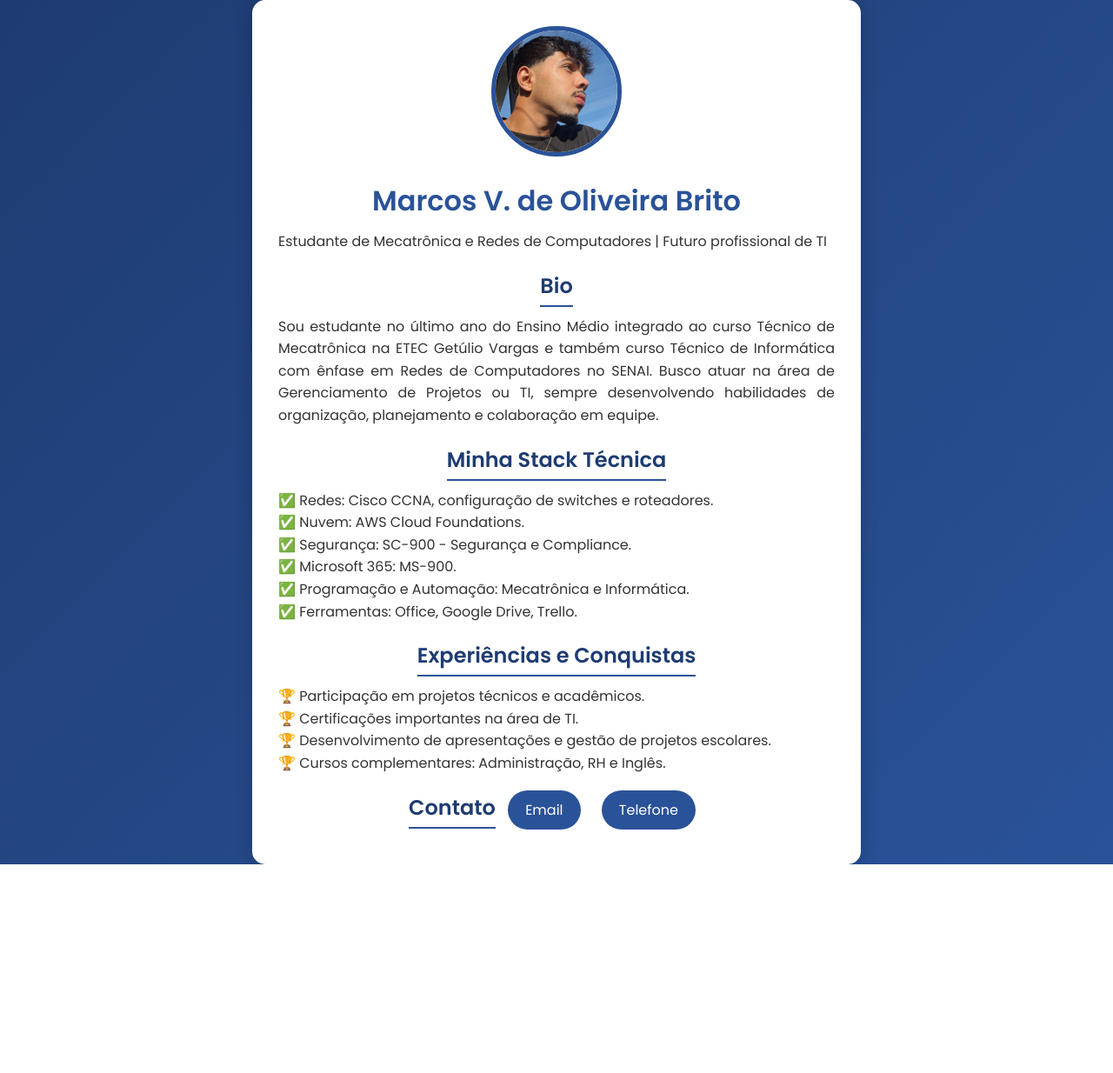
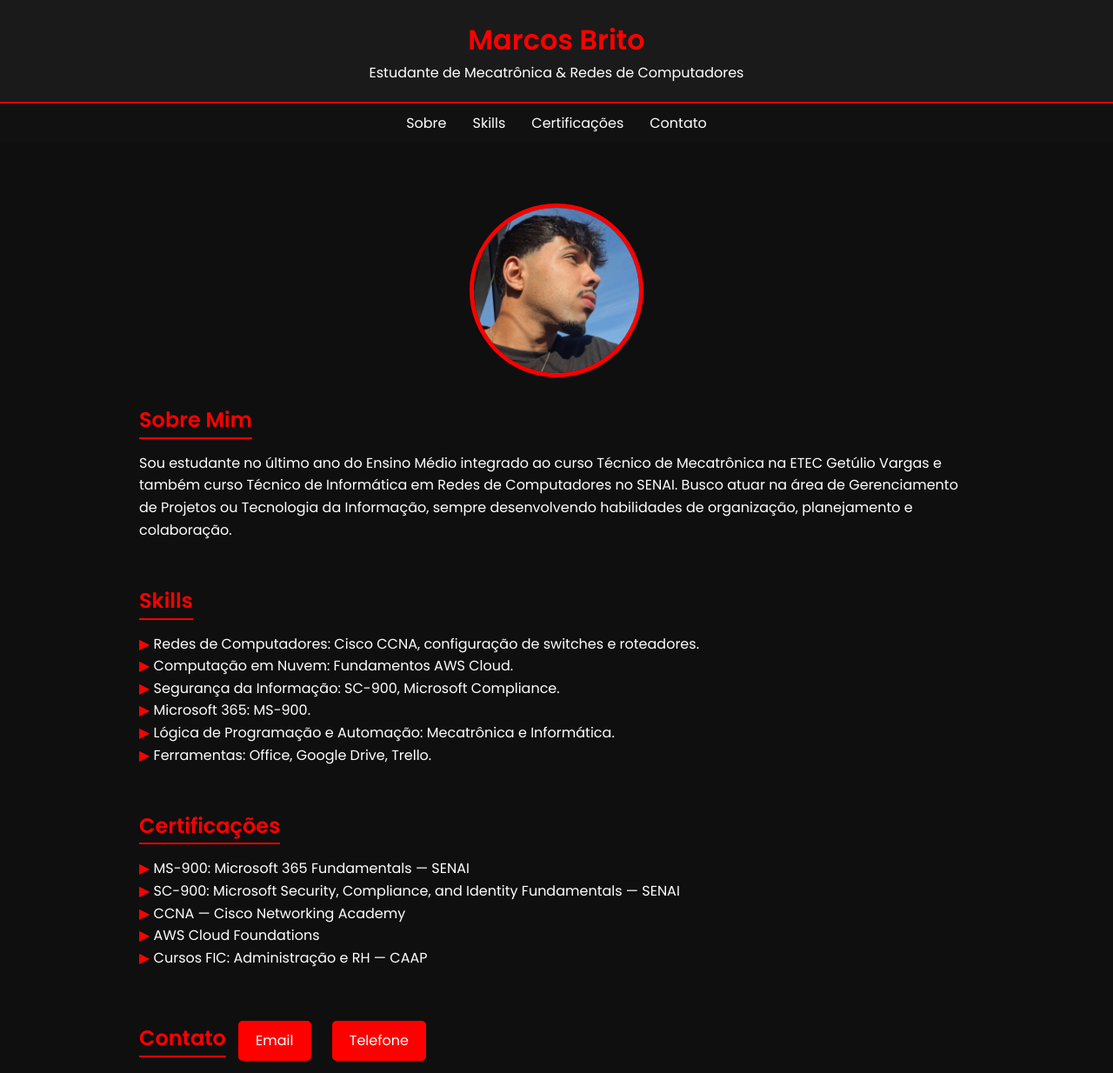
Before and after one commit to marcossbritto/html-principal, a plain HTML site: page index.html in a window 1280 px wide. Shown: the top 1234 px of the page at 87% size. Before the commit the page ends 994 px from the top, so only its background shows below. Drawn offline with Linux system fonts and the light colour scheme.

Commit message:
<update>: Adicionando index.html

```diff
--- a/index.html
+++ b/index.html
@@ -2,7 +2,7 @@
 <html lang="pt-BR">
 <head>
   <meta charset="UTF-8">
-    <meta name="viewport" content="width=device-width, initial-scale=1.0">
+  <meta name="viewport" content="width=device-width, initial-scale=1">
   <title>Portfólio - Marcos Brito</title>
   <link href="https://fonts.googleapis.com/css2?family=Poppins:wght@400;600&display=swap" rel="stylesheet">
   <style>
@@ -13,97 +13,143 @@
       font-family: 'Poppins', sans-serif;
     }
     body {
-            background: linear-gradient(135deg, #1e3c72, #2a5298);
+      background-color: #0f0f0f;
       color: #fff;
+      line-height: 1.6;
+    }
+    header {
+      background: #1a1a1a;
+      padding: 20px;
+      text-align: center;
+      border-bottom: 2px solid red;
+    }
+    header h1 {
+      color: red;
+      font-size: 2em;
+    }
+    nav {
       display: flex;
-            align-items: center;
       justify-content: center;
-            min-height: 100vh;
+      background: #111;
+      padding: 10px 0;
+    }
+    nav a {
+      color: #fff;
+      text-decoration: none;
+      margin: 0 15px;
+      transition: color 0.3s;
+    }
+    nav a:hover {
+      color: red;
     }
     .container {
-            background: #fff;
-            color: #333;
-            border-radius: 15px;
-            padding: 30px;
-            max-width: 700px;
-            box-shadow: 0 0 20px rgba(0,0,0,0.2);
-            text-align: center;
+      max-width: 1000px;
+      margin: auto;
+      padding: 40px 20px;
+    }
+    section {
+      margin-bottom: 50px;
+    }
+    h2 {
+      color: red;
+      border-bottom: 2px solid red;
+      display: inline-block;
+      margin-bottom: 15px;
     }
     .profile-img {
-            width: 150px;
-            height: 150px;
+      width: 200px;
+      height: 200px;
       border-radius: 50%;
       object-fit: cover;
-            border: 5px solid #2a5298;
-            margin-bottom: 20px;
-        }
-        h1 {
-            color: #2a5298;
-            margin-bottom: 10px;
-        }
-        h2 {
-            color: #1e3c72;
-            margin-top: 20px;
-            margin-bottom: 10px;
-            border-bottom: 2px solid #2a5298;
-            display: inline-block;
-            padding-bottom: 5px;
-        }
-        p, li {
-            text-align: justify;
-            line-height: 1.6;
+      border: 5px solid red;
+      display: block;
+      margin: 30px auto;
     }
     ul {
       list-style: none;
       padding-left: 0;
     }
-        .contact-btn {
+    ul li::before {
+      content: "▶ ";
+      color: red;
+    }
+    .contact a {
       display: inline-block;
       margin: 10px;
       padding: 10px 20px;
-            background: #2a5298;
+      background: red;
       color: #fff;
       text-decoration: none;
-            border-radius: 25px;
+      border-radius: 5px;
       transition: background 0.3s;
     }
-        .contact-btn:hover {
-            background: #1e3c72;
+    .contact a:hover {
+      background: #ff3333;
+    }
+    footer {
+      text-align: center;
+      padding: 20px;
+      background: #1a1a1a;
+      border-top: 2px solid red;
+      margin-top: 50px;
     }
   </style>
 </head>
 <body>
 
+  <header>
+    <h1>Marcos Brito</h1>
+    <p>Estudante de Mecatrônica & Redes de Computadores</p>
+  </header>
+
+  <nav>
+    <a href="#sobre">Sobre</a>
+    <a href="#skills">Skills</a>
+    <a href="#certificacoes">Certificações</a>
+    <a href="#contato">Contato</a>
+  </nav>
+
   <div class="container">
     <img src="./images/WhatsApp Image 2025-05-20 at 10.08.20 (1).jpeg" alt="Foto de Marcos" class="profile-img">
-        <h1>Marcos V. de Oliveira Brito</h1>
-        <p>Estudante de Mecatrônica e Redes de Computadores | Futuro profissional de TI</p>
 
-        <h2>Bio</h2>
-        <p>Sou estudante no último ano do Ensino Médio integrado ao curso Técnico de Mecatrônica na ETEC Getúlio Vargas e também curso Técnico de Informática com ênfase em Redes de Computadores no SENAI. Busco atuar na área de Gerenciamento de Projetos ou TI, sempre desenvolvendo habilidades de organização, planejamento e colaboração em equipe.</p>
+    <section id="sobre">
+      <h2>Sobre Mim</h2>
+      <p>Sou estudante no último ano do Ensino Médio integrado ao curso Técnico de Mecatrônica na ETEC Getúlio Vargas e também curso Técnico de Informática em Redes de Computadores no SENAI. Busco atuar na área de Gerenciamento de Projetos ou Tecnologia da Informação, sempre desenvolvendo habilidades de organização, planejamento e colaboração.</p>
+    </section>
 
-        <h2>Minha Stack Técnica</h2>
+    <section id="skills">
+      <h2>Skills</h2>
       <ul>
-            <li>✅ Redes: Cisco CCNA, configuração de switches e roteadores.</li>
-            <li>✅ Nuvem: AWS Cloud Foundations.</li>
-            <li>✅ Segurança: SC-900 - Segurança e Compliance.</li>
-            <li>✅ Microsoft 365: MS-900.</li>
-            <li>✅ Programação e Automação: Mecatrônica e Informática.</li>
-            <li>✅ Ferramentas: Office, Google Drive, Trello.</li>
+        <li>Redes de Computadores: Cisco CCNA, configuração de switches e roteadores.</li>
+        <li>Computação em Nuvem: Fundamentos AWS Cloud.</li>
+        <li>Segurança da Informação: SC-900, Microsoft Compliance.</li>
+        <li>Microsoft 365: MS-900.</li>
+        <li>Lógica de Programação e Automação: Mecatrônica e Informática.</li>
+        <li>Ferramentas: Office, Google Drive, Trello.</li>
       </ul>
+    </section>
 
-        <h2>Experiências e Conquistas</h2>
+    <section id="certificacoes">
+      <h2>Certificações</h2>
       <ul>
-            <li>🏆 Participação em projetos técnicos e acadêmicos.</li>
-            <li>🏆 Certificações importantes na área de TI.</li>
-            <li>🏆 Desenvolvimento de apresentações e gestão de projetos escolares.</li>
-            <li>🏆 Cursos complementares: Administração, RH e Inglês.</li>
+        <li>MS-900: Microsoft 365 Fundamentals — SENAI</li>
+        <li>SC-900: Microsoft Security, Compliance, and Identity Fundamentals — SENAI</li>
+        <li>CCNA — Cisco Networking Academy</li>
+        <li>AWS Cloud Foundations</li>
+        <li>Cursos FIC: Administração e RH — CAAP</li>
       </ul>
+    </section>
 
+    <section id="contato" class="contact">
       <h2>Contato</h2>
-        <a href="mailto:marcosbrito0537@gmail.com" class="contact-btn">Email</a>
-        <a href="tel:+5511916643911" class="contact-btn">Telefone</a>
+      <a href="mailto:marcosbrito0537@gmail.com">Email</a>
+      <a href="tel:+5511916643911">Telefone</a>
+    </section>
   </div>
+
+  <footer>
+    <p>© 2025 - Marcos Brito | Portfólio</p>
+  </footer>
 
 </body>
 </html>
```
Lines whose indentation alone changed are shown as unchanged.
